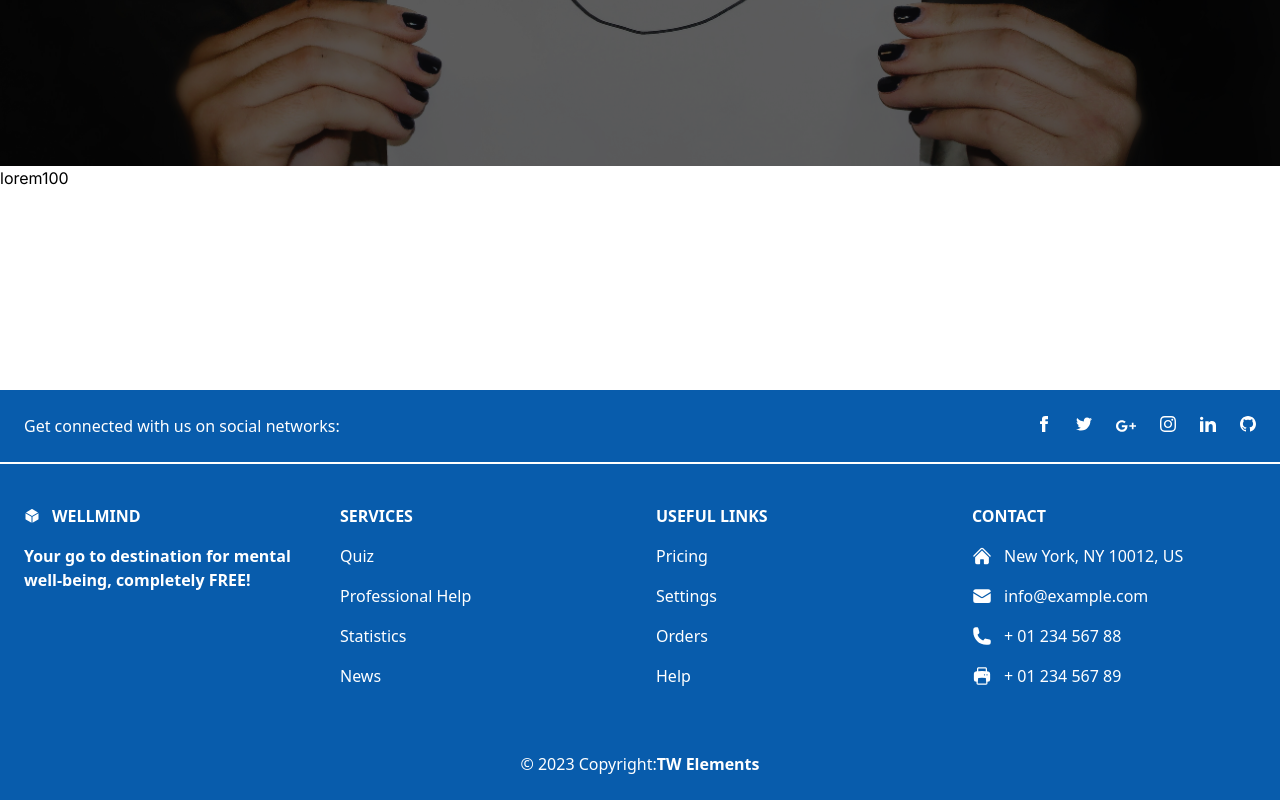
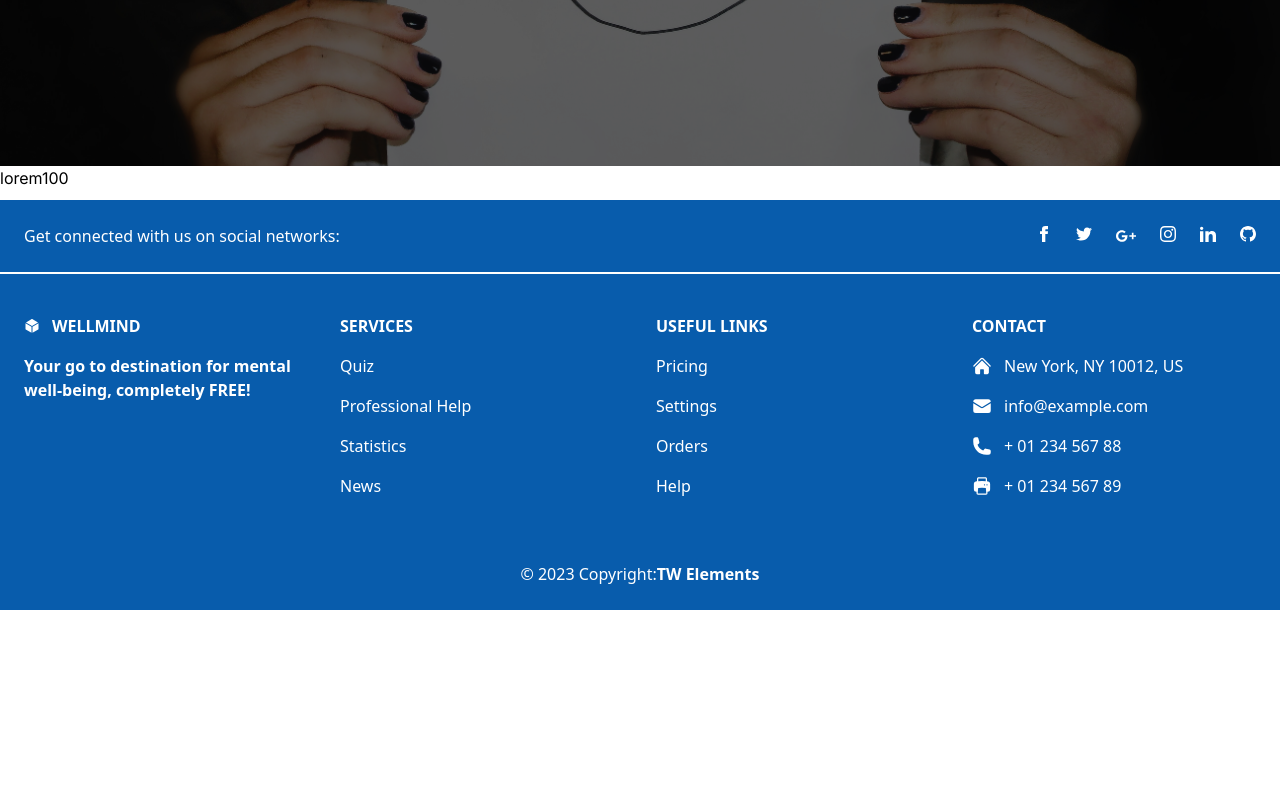
Before and after one commit to Arubh/Well_Mind, a Next.js app: page / in a window 1280 px wide. Shown: the part 459-1259 px from the top of the page. After the commit the page ends 1069 px from the top, so only its background shows below. Built offline with nearby package versions, Linux system fonts and the light colour scheme; no server answers.

Commit message:
footer added

```diff
--- a/src/app/quiz/page.jsx
+++ b/src/app/quiz/page.jsx
@@ -123,7 +123,7 @@ const Quiz = () => {
 
   if (results) {
     return (
-      <div className="lg:pl-[200px] lg:pr-[400px] px-10 pt-8">
+      <div className="lg:pl-[200px] lg:pr-[400px] px-10 pt-8 mb-[200px]">
         <div className="lg:text-4xl text-3xl text-violet font-bold inline-block">Here is a detailed graphical representation of your quiz results</div>
         {/* <h1>Here is a detailed graphical representation of your quiz results. </h1>
         <h2>Detailed Scores</h2>
--- a/src/components/Footer.jsx
+++ b/src/components/Footer.jsx
@@ -4,7 +4,7 @@ import Link from 'next/link';
 export default function Footer() {
   return (
     <footer
-      className="bg-navyBlue text-[white] font-sans text-center lg:text-left mt-[200px]">
+      className="bg-navyBlue text-[white] font-sans text-center lg:text-left mt-[10px]">
       <div
         className="flex items-center justify-center border-b-2 border-neutral-200 p-6 dark:border-neutral-500 lg:justify-between">
         <div className="mr-12 hidden lg:block">
--- a/src/components/QuestionCard.jsx
+++ b/src/components/QuestionCard.jsx
@@ -2,7 +2,7 @@ import React from 'react'
 
 export default function QuestionCard({ questionObject, onAnswer }) {
     return (
-        <div className="lg:pl-[200px] lg:pr-[200px] px-10 pt-8 mt-2">
+        <div className="lg:pl-[200px] lg:pr-[200px] px-10 pt-8 mt-2 mb-[200px]">
             <div className="text-lg font-serif"> Please select any one option based on the question asked below</div>
             <div
                 className="mt-4 lg:text-6xl text-5xl font-bold inline-block text-transparent bg-clip-text h-auto pb-4"
--- a/src/components/QuizStart.jsx
+++ b/src/components/QuizStart.jsx
@@ -2,7 +2,7 @@ import React from 'react'
 
 export default function QuizStart(props) {
   return (
-    <div className="lg:pl-[200px] lg:pr-[400px] px-10 pt-8">
+    <div className="lg:pl-[200px] lg:pr-[400px] px-10 pt-8 mb-[200px]">
       <div id="quiz-box">
         <h2
           className="lg:text-6xl text-5xl font-bold inline-block text-transparent bg-clip-text"
```
